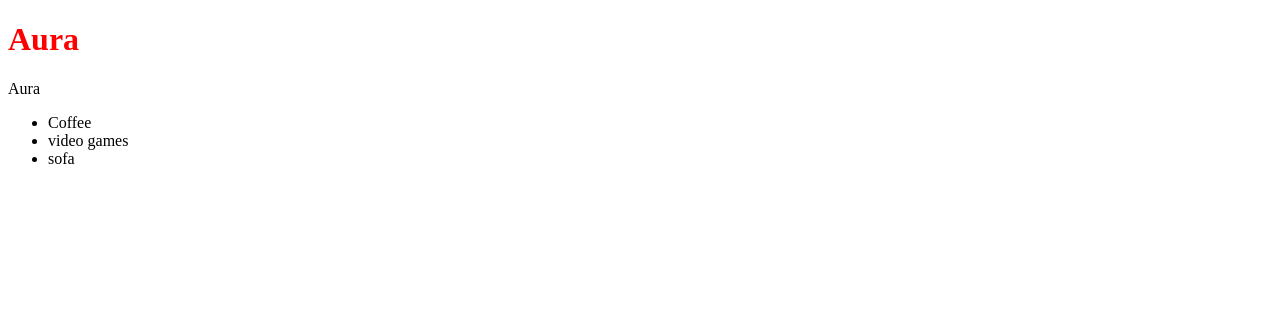
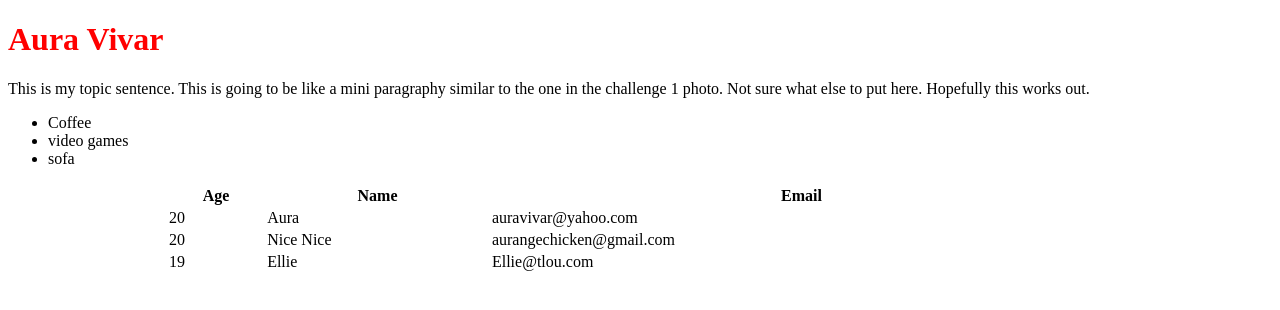
Before and after one commit to auravivar/firsthtml, a plain HTML site: page index.html in a window 1280 px wide. Drawn offline with Linux system fonts and the light colour scheme.

Commit message:
updating my webpage

```diff
--- a/index.html
+++ b/index.html
@@ -3,16 +3,46 @@
 <head>
     <meta charset="UTF-8">
     <meta name="viewport" content="width=device-width, initial-scale=1.0">
-    <title>AURA</title>
+    <title>Challenge 1</title>
     <link rel="stylesheet" href="./styles.css">
 </head>
 <body>
-    <h1>Aura</h1>
-    <p>Aura</p>
+    <h1>Aura Vivar</h1>
+    <p>This is my topic sentence. This is going to be like a mini paragraphy similar to the
+        one in the challenge 1 photo. Not sure what else to put here. Hopefully this works out.
+    </p>
     <ul>
         <li>Coffee</li>
         <li>video games</li>
         <li>sofa</li>
     </ul>
+
+
+
+
+<table>
+  <tr>
+    <th>Age</th>
+    <th>Name</th>
+    <th>Email</th>
+  </tr>
+  <tr>
+    <td>20</td>
+    <td>Aura</td>
+    <td>auravivar@yahoo.com</td>
+  </tr>
+  <tr>
+    <td>20</td>
+    <td>Nice Nice</td>
+    <td>aurangechicken@gmail.com</td>
+  </tr>
+  <tr>
+    <td>19</td>
+    <td>Ellie</td>
+    <td>Ellie@tlou.com</td>
+  </tr>
+</table>
+
 </body>
 </html>
+</html>
--- a/styles.css
+++ b/styles.css
@@ -1,3 +1,7 @@
 h1 {
     color:red;
 }
+table {
+    width: 75%;
+    margin: auto;
+}
```
